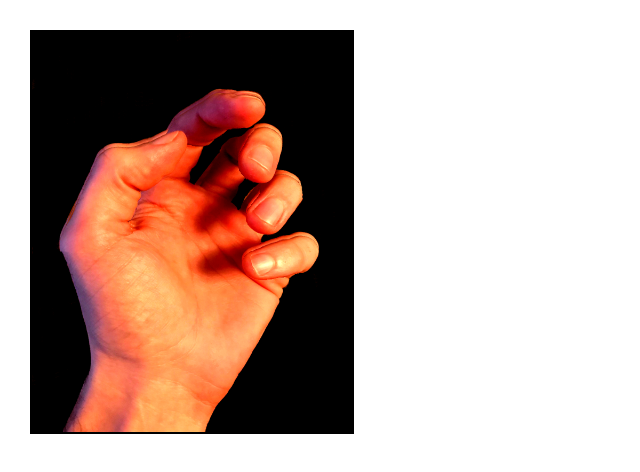
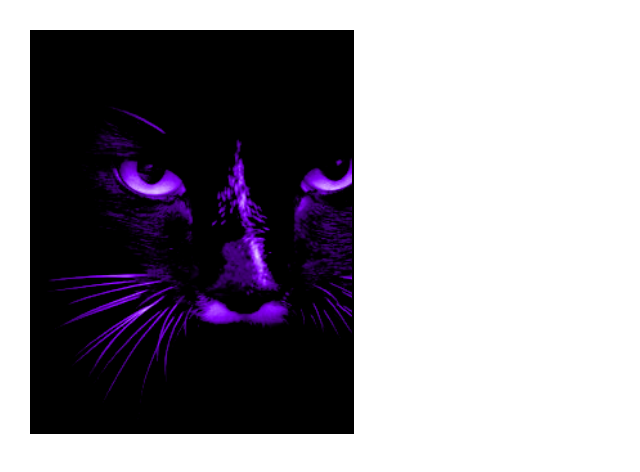
Before and after one commit to brewchetta/tarot-animations, a React (Create React App) app: page / in a window 1280 px wide. Shown: the top 472 px of the page, without its empty margins (0-640 px from the left). Built offline with nearby package versions, Linux system fonts and the light colour scheme.

Commit message:
Priestess static elements

```diff
--- a/src/Animations/2_HighPriestess.js
+++ b/src/Animations/2_HighPriestess.js
@@ -1 +1,15 @@
 // Face slowly fills up like an ink blot. Sparks or rain or something slowly move around it, giving a general idea of outline before it fills
+
+import React from 'react'
+import kitty from '../Assets/2_High_Priestess_Cat.png'
+
+const HighPriestess = props => {
+  return (
+    <div className='card-animation'>
+      <img alt='' src={kitty}
+      style={{ height: '100%', position: 'relative', left: '-25%' }} />
+    </div>
+  )
+}
+
+export default HighPriestess
--- a/src/App.css
+++ b/src/App.css
@@ -17,3 +17,8 @@
   overflow: hidden;
   background: black;
 }
+
+.card-fit-frame {
+  width: 100%;
+  height: 100%;
+}
--- a/src/CardComponent.js
+++ b/src/CardComponent.js
@@ -1,5 +1,5 @@
 import React from 'react'
-import Card from './Animations/1_Magician'
+import Card from './Animations/2_HighPriestess'
 
 export default class CardComponent extends React.Component {
 
```
